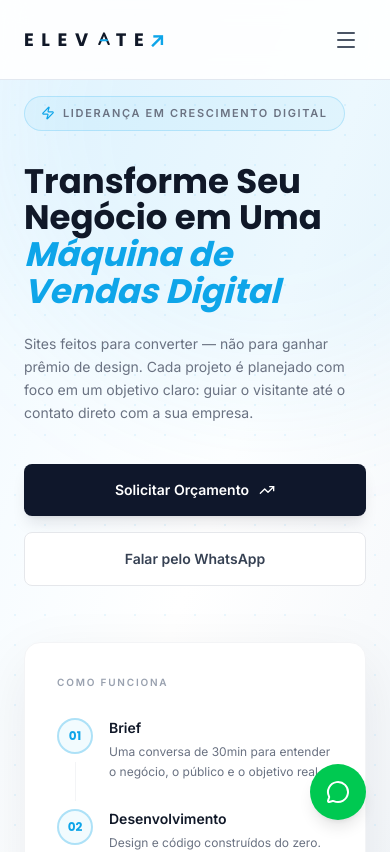
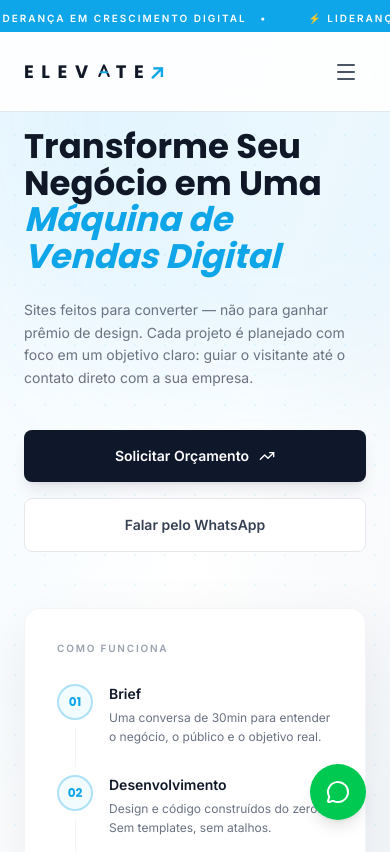
Before and after one commit to Hunter1805/site-portifolio, a React (Vite) app: page / in a window 390 px wide. Shown: the top 852 px of the page. Built offline with nearby package versions, Linux system fonts and the light colour scheme.

Commit message:
feat: adicionar letreiro animado (marquee) no mobile e ocultar badge estatica

```diff
--- a/src/components/Hero.tsx
+++ b/src/components/Hero.tsx
@@ -78,7 +78,7 @@ export default function Hero() {
         />
         <div className="absolute -top-40 -right-40 w-[560px] h-[560px] rounded-full bg-brand-sky/8 blur-3xl pointer-events-none" />
 
-        <div className="relative z-10 max-w-7xl mx-auto px-6 w-full pt-24 pb-16 md:pt-36 md:pb-24">
+        <div className="relative z-10 max-w-7xl mx-auto px-6 w-full pt-32 pb-16 md:pt-36 md:pb-24">
           <div className="grid md:grid-cols-2 gap-14 lg:gap-20 items-center">
 
             {/* ── ESQUERDA: Texto ── */}
@@ -86,7 +86,7 @@ export default function Hero() {
 
               {/* Badge */}
               <div
-                className={`${slide(0)} inline-flex items-center gap-2 self-start border border-brand-sky/20 bg-brand-sky/5 px-4 py-2 rounded-full mb-8`}
+                className={`${slide(0)} hidden md:inline-flex items-center gap-2 self-start border border-brand-sky/20 bg-brand-sky/5 px-4 py-2 rounded-full mb-8`}
                 style={{ transitionDelay: '0ms' }}
               >
                 <Zap className="w-3.5 h-3.5 text-brand-sky flex-shrink-0" />
--- a/src/components/Navbar.tsx
+++ b/src/components/Navbar.tsx
@@ -28,7 +28,42 @@ export default function Navbar() {
   }, [location]);
 
   return (
-    <nav className="fixed top-0 left-0 w-full z-50 bg-white/90 backdrop-blur-md border-b border-outline transition-all duration-300 h-20 flex items-center">
+    <>
+      {/* Banner de Letreiro (Marquee) no Mobile */}
+      <div className="fixed top-0 left-0 w-full z-50 bg-brand-sky text-white h-8 flex items-center overflow-hidden border-b border-brand-sky/10 md:hidden">
+        <div className="relative w-full overflow-hidden whitespace-nowrap py-1">
+          <div className="inline-block animate-marquee select-none">
+            <span className="mx-4 font-sans text-[10px] font-extrabold tracking-[0.2em] uppercase">
+              ⚡ Liderança em Crescimento Digital &nbsp;&nbsp;•&nbsp;&nbsp;
+            </span>
+            <span className="mx-4 font-sans text-[10px] font-extrabold tracking-[0.2em] uppercase">
+              ⚡ Liderança em Crescimento Digital &nbsp;&nbsp;•&nbsp;&nbsp;
+            </span>
+            <span className="mx-4 font-sans text-[10px] font-extrabold tracking-[0.2em] uppercase">
+              ⚡ Liderança em Crescimento Digital &nbsp;&nbsp;•&nbsp;&nbsp;
+            </span>
+            <span className="mx-4 font-sans text-[10px] font-extrabold tracking-[0.2em] uppercase">
+              ⚡ Liderança em Crescimento Digital &nbsp;&nbsp;•&nbsp;&nbsp;
+            </span>
+          </div>
+          <div className="inline-block animate-marquee select-none" aria-hidden="true">
+            <span className="mx-4 font-sans text-[10px] font-extrabold tracking-[0.2em] uppercase">
+              ⚡ Liderança em Crescimento Digital &nbsp;&nbsp;•&nbsp;&nbsp;
+            </span>
+            <span className="mx-4 font-sans text-[10px] font-extrabold tracking-[0.2em] uppercase">
+              ⚡ Liderança em Crescimento Digital &nbsp;&nbsp;•&nbsp;&nbsp;
+            </span>
+            <span className="mx-4 font-sans text-[10px] font-extrabold tracking-[0.2em] uppercase">
+              ⚡ Liderança em Crescimento Digital &nbsp;&nbsp;•&nbsp;&nbsp;
+            </span>
+            <span className="mx-4 font-sans text-[10px] font-extrabold tracking-[0.2em] uppercase">
+              ⚡ Liderança em Crescimento Digital &nbsp;&nbsp;•&nbsp;&nbsp;
+            </span>
+          </div>
+        </div>
+      </div>
+
+      <nav className="fixed top-8 md:top-0 left-0 w-full z-50 bg-white/90 backdrop-blur-md border-b border-outline transition-all duration-300 h-20 flex items-center">
         <div className="flex justify-between items-center w-full px-6 max-w-7xl mx-auto">
           <Link to="/" className="flex items-center gap-1 font-display text-lg font-extrabold tracking-[0.2em] text-gray-900 group">
             <span>E</span>
@@ -72,7 +107,7 @@ export default function Navbar() {
 
         {/* Overlay do Menu Mobile com Blur */}
         <div
-        className={`fixed inset-0 top-20 bg-slate-900/10 backdrop-blur-xs md:hidden z-30 transition-all duration-300 ${
+          className={`fixed inset-0 top-[112px] bg-slate-900/10 backdrop-blur-xs md:hidden z-30 transition-all duration-300 ${
             isOpen ? 'opacity-100 visible' : 'opacity-0 invisible pointer-events-none'
           }`}
           onClick={() => setIsOpen(false)}
@@ -109,5 +144,6 @@ export default function Navbar() {
           </Link>
         </div>
       </nav>
+    </>
   );
 }
--- a/src/index.css
+++ b/src/index.css
@@ -40,3 +40,14 @@
   0%, 100% { transform: translateY(0px); }
   50% { transform: translateY(-10px); }
 }
+
+@keyframes marquee {
+  0% { transform: translateX(0%); }
+  100% { transform: translateX(-50%); }
+}
+
+.animate-marquee {
+  display: inline-block;
+  white-space: nowrap;
+  animation: marquee 12s linear infinite;
+}
```
Lines whose indentation alone changed are shown as unchanged.
